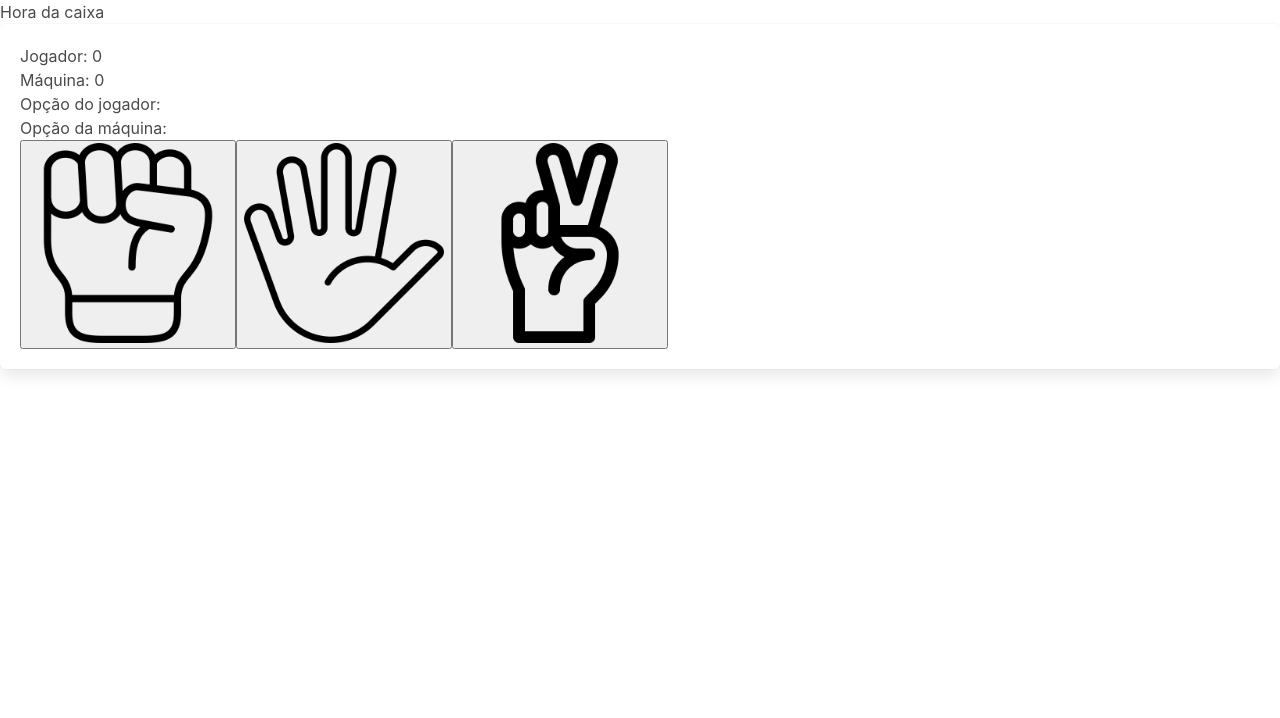
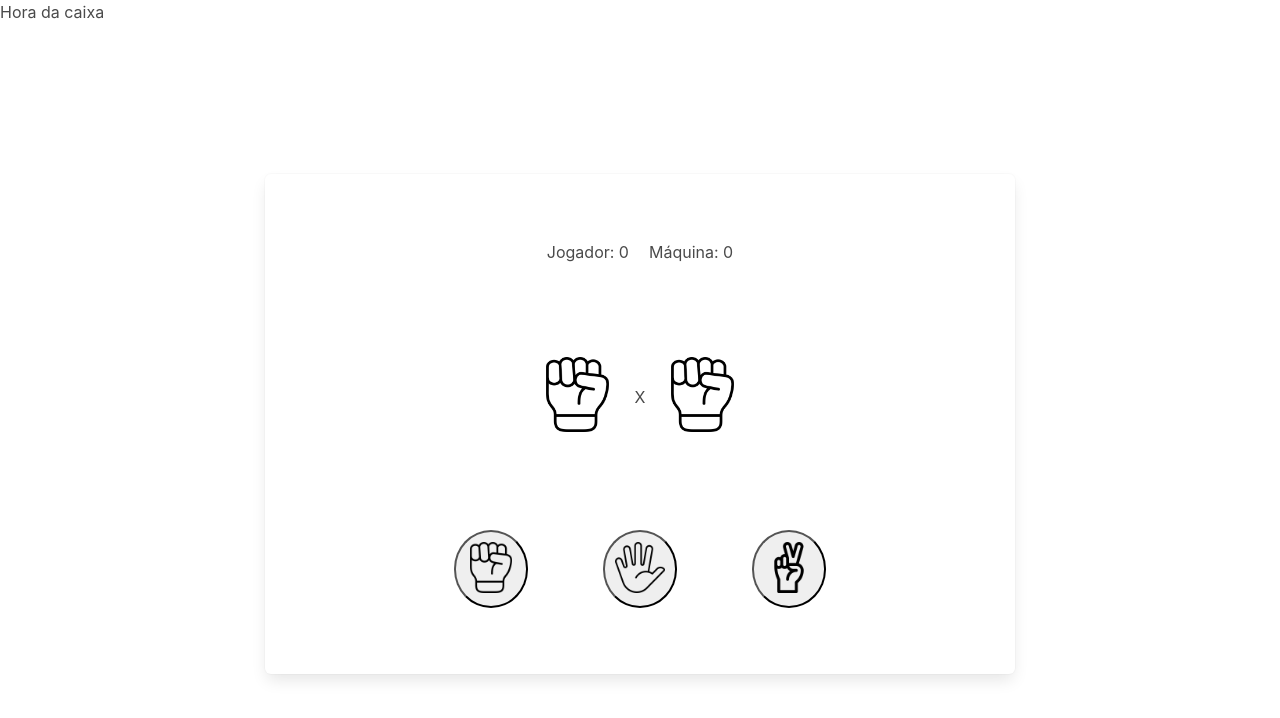
Before and after one commit to ccaioadriano/jo_ken_po, a React (Vite) app: page /game in a window 1280 px wide. Shown: the top 718 px of the page. Built offline with nearby package versions, Linux system fonts and the light colour scheme.

Commit message:
[Refactor/Feat]: Refactoring the components in the game end creating ´Display´

```diff
--- a/src/components/Box/index.jsx
+++ b/src/components/Box/index.jsx
@@ -1,3 +1,5 @@
+import "./style.css"
+
 function Box({ children }) {
   return <div className="box">{children}</div>;
 }
--- /dev/null
+++ b/src/components/Box/style.css
@@ -0,0 +1,8 @@
+.box {
+  width: 750px;
+  height: 500px;
+  display: flex;
+  flex-direction: column;
+  justify-content: space-around;
+  align-items: center;
+}
--- /dev/null
+++ b/src/components/Display/index.jsx
@@ -0,0 +1,21 @@
+import papel from "../../assets/papel.png";
+import pedra from "../../assets/pedra.png";
+import tesoura from "../../assets/tesoura.png";
+import Box from "../Box";
+import "./style.css"
+
+function Display({ playerChoice, machineChoice }) {
+  return (
+    <div className="display">
+      <div className="display-single">
+        <img src={pedra} alt="Pedra" width={"75px"} />
+      </div>
+      <span>X</span>
+      <div className="display-single">
+        <img src={pedra} alt="Pedra" width={"75px"} />
+      </div>
+    </div>
+  );
+}
+
+export default Display;
--- /dev/null
+++ b/src/components/Display/style.css
@@ -0,0 +1,5 @@
+.display {
+  display: flex;
+  align-items: center;
+  gap: 20px;
+}
--- a/src/components/Header/index.jsx
+++ b/src/components/Header/index.jsx
@@ -1,11 +1,10 @@
+import "./style.css";
 function Header({ playerScore, machineScore }) {
   return (
     <>
-      <header>
-        <div className="score">
-          <p>Jogador: {playerScore}</p>
-          <p>Máquina: {machineScore}</p>
-        </div>
+      <header className="is-flex">
+        <p>Jogador: {playerScore}</p>
+        <p>Máquina: {machineScore}</p>
       </header>
     </>
   );
--- /dev/null
+++ b/src/components/Header/style.css
@@ -0,0 +1,4 @@
+header {
+    justify-content: center;
+    gap: 20px;
+}
--- a/src/components/Options/index.jsx
+++ b/src/components/Options/index.jsx
@@ -2,7 +2,7 @@ function Options({ onButtonClick, value, img }) {
   return (
     <>
       <button onClick={onButtonClick}>
-        <img src={img} alt={value} height="200" width="200" />
+        <img src={img} alt={value} height="100" width="100" />
       </button>
     </>
   );
--- a/src/pages/Game/index.jsx
+++ b/src/pages/Game/index.jsx
@@ -5,6 +5,7 @@ import pedra from "../../assets/pedra.png";
 import tesoura from "../../assets/tesoura.png";
 import Header from "../../components/Header";
 import Box from "../../components/Box";
+import Display from "../../components/Display"
 import "./style.css";
 function Game() {
   const optionsMachine = ["Pedra", "Papel", "Tesoura"];
@@ -45,15 +46,13 @@ function Game() {
 
   return (
     <>
-    <h1>Hora da caixa</h1>
-    <Box>
-      <div className="game">
-        <Header machineScore={machineScore} playerScore={playerScore} />
-        <main>
-          <div className="selected">
-            <div>Opção do jogador: {playerChoice}</div>
-            <div>Opção da máquina: {machineChoice}</div>
-          </div>
+      <h1>Hora da caixa</h1>
+
+      <div className="center">
+        <Box>
+          <Header machineScore={machineScore} playerScore={playerScore} />
+
+          <Display playerChoice={playerChoice} machineChoice={machineChoice} />
           <div className="options">
             <Options
               onButtonClick={(e) => {
@@ -61,6 +60,7 @@ function Game() {
               }}
               value="Pedra"
               img={pedra}
+              className="pedra"
             />
             <Options
               onButtonClick={() => {
@@ -77,9 +77,8 @@ function Game() {
               img={tesoura}
             />
           </div>
-        </main>
+        </Box>
       </div>
-    </Box>
     </>
   );
 }
--- a/src/pages/Game/style.css
+++ b/src/pages/Game/style.css
@@ -1,7 +1,17 @@
 .center {
-  width: 100%;
-  height: 100%;
+  height: 100vh;
   display: flex;
   align-items: center;
   justify-content: center;
 }
+
+.options{
+  display: flex;
+  gap: 20%;
+}
+
+button {
+  border-radius: 100%;
+  padding: 10px;
+  cursor: pointer;
+}
```
Also changed, not shown: src/pages/Home/index.jsx (+6 -2 lines).
